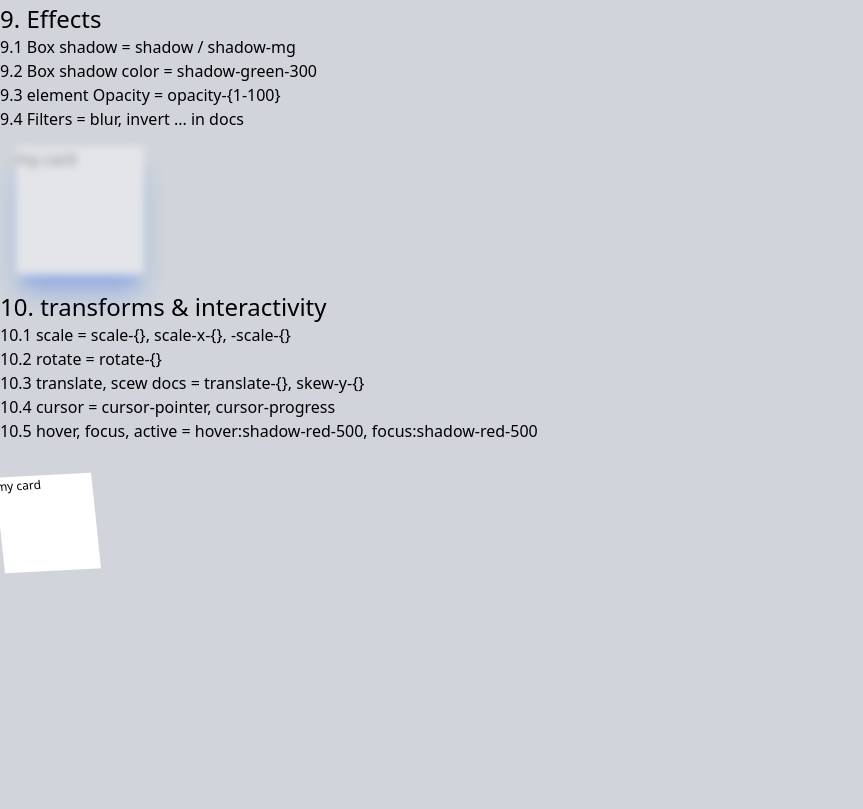
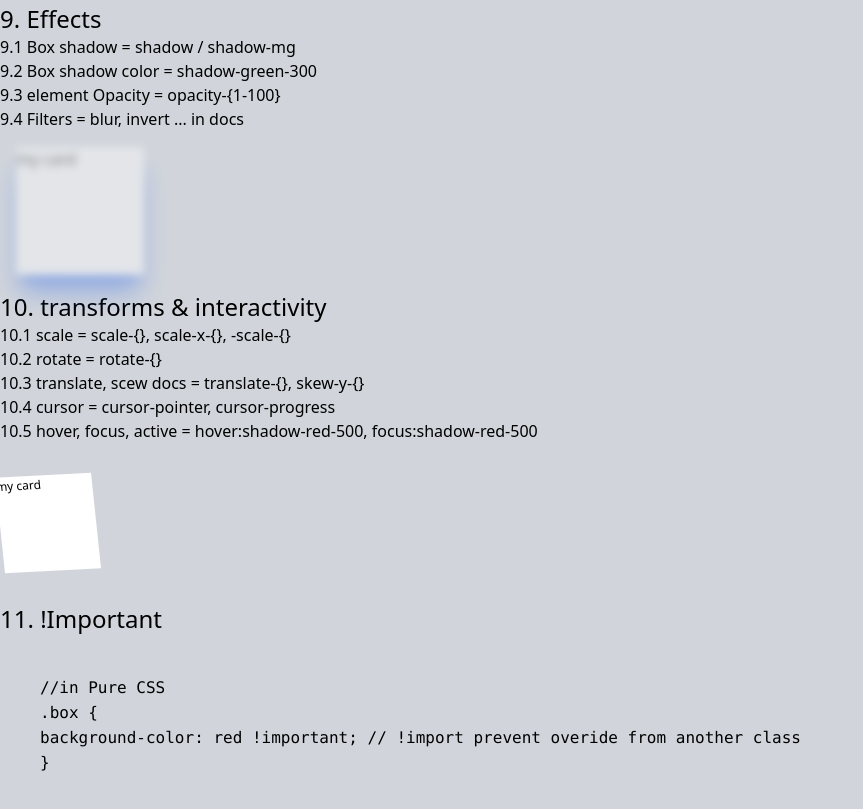
Before and after one commit to inosha/tailwind_1, a plain HTML site: page index.html in a window 1280 px wide. Shown: the part 2473-3282 px from the top of the page, without its empty margins (0-863 px from the left). Before the commit the page ends 3076 px from the top, so only its background shows below. Drawn offline with nearby package versions, Linux system fonts and the light colour scheme.

Commit message:
Update index.html

```diff
--- a/index.html
+++ b/index.html
@@ -148,6 +148,16 @@
 <div class="w-32 h-32 m-4 scale-75 skew-y-3 bg-white hover:bg-slate-300 cursor-progress -translate-x-1/4 -rotate-6"  >
     my card
 </div>
+<div class="text-2xl ">11. !Important</div>
+    <div class="m-10">
+        <code>
+        //in Pure CSS <br>
+        .box { <br>
+            background-color: red !important; // !import prevent overide from another class
+       <br> }<br>
+
+    </code></div>
+
 
 </body>
 </html>
```
